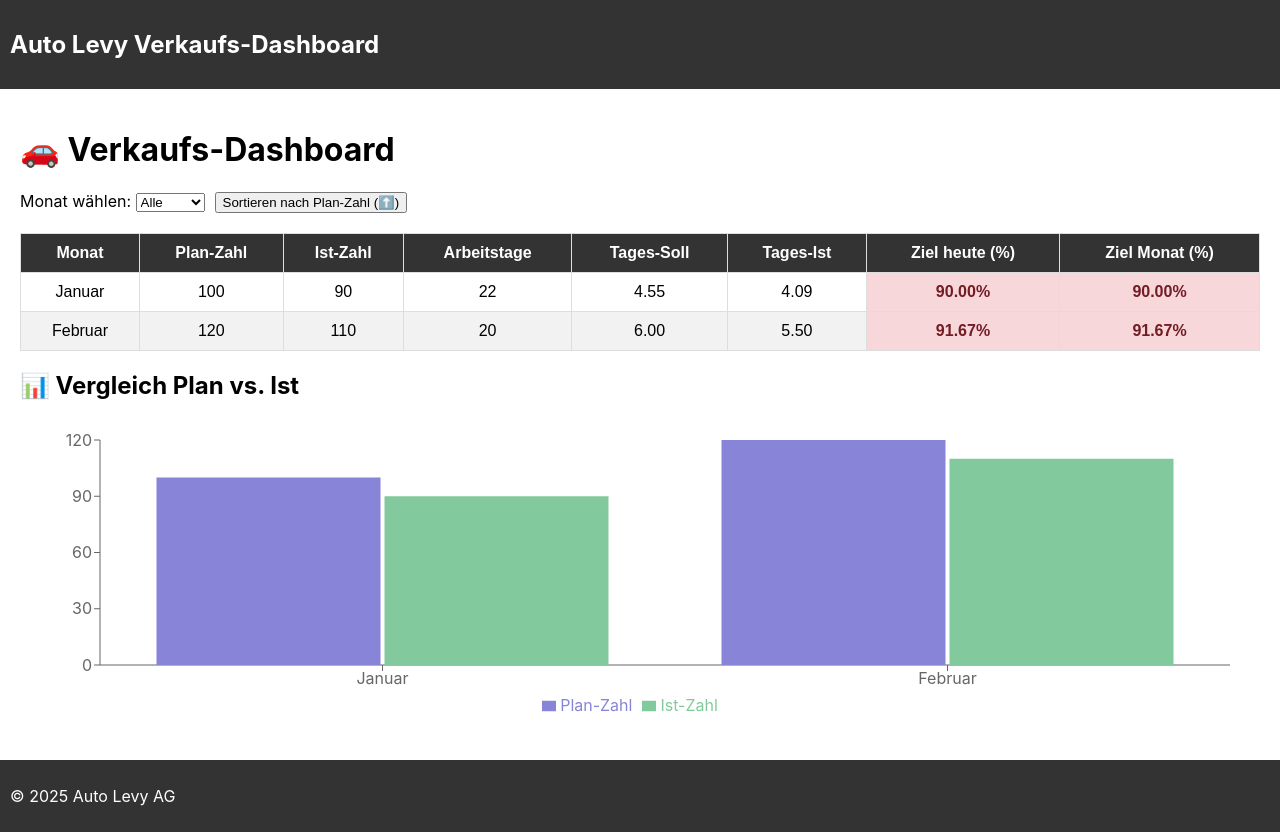
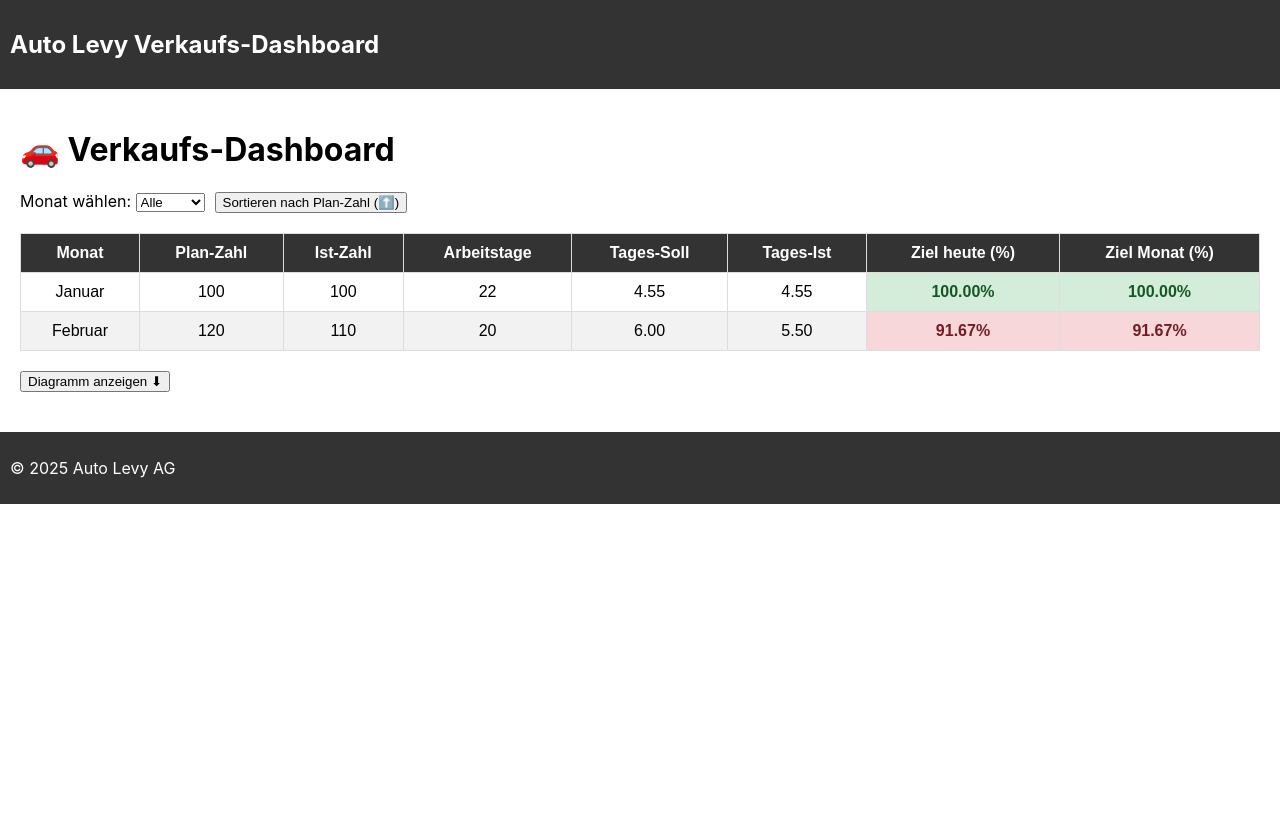
Before and after one commit to HomeBjo/dashboard-sales, a React (Create React App) app in the folder frontend/: page / in a window 1280 px wide. After the commit the page ends 800 px from the top, so only its background shows below. Built offline with nearby package versions, Linux system fonts and the light colour scheme.

Commit message:
frontend V0.1

```diff
--- a/frontend/src/App.js
+++ b/frontend/src/App.js
@@ -25,9 +25,9 @@
 // export default App;
 
 import React from "react";
-import Dashboard from "./components/dashboard";
-import Header from "./components/header";
-import Footer from "./components/footer";
+import Dashboard from "./components/dashboard/dashboard";
+import Header from "./components/layout/header";
+import Footer from "./components/layout/footer";
 
 function App() {
   return (
--- a/frontend/src/components/dashboard.css
+++ b/frontend/src/components/dashboard/dashboard.css
@@ -19,7 +19,28 @@
   tr:nth-child(even) {
     background-color: #f2f2f2;
   }
-  sssss
+
+  .dashboard-container {
+    margin-top: 20px;
+    padding: 10px;
+    border: 1px solid #ccc;
+    cursor: pointer;
+  }
+
+  .dashboard-title {
+    font-size: 20px;
+    font-weight: bold;
+  }
+
+  .button-spacing{
+    margin-top: 20px;
+    cursor: pointer;
+  }
+
+  .button-spacing-l{
+    margin-left: 10px;
+    cursor: pointer;
+  }
 
   .goal-achieved {
     background-color: #d4edda;
--- a/frontend/src/components/dashboard.js
+++ b/frontend/src/components/dashboard/dashboard.js
@@ -1,11 +1,11 @@
 import React, { useState, useEffect } from "react";
-import salesData from "../data/salesData.json";
+import salesData from "../../data/salesData.json";
 import "./dashboard.css";
 import Chart from "./chart";
 
 const Dashboard = () => {
   const [data, setData] = useState([]);
-
+  const [showChart, setShowChart] = useState(false); // ⬅ Zustand für Chart-Steuerung
   const [filteredData, setFilteredData] = useState([]);
   const [selectedMonth, setSelectedMonth] = useState("Alle");
   const [sortOrder, setSortOrder] = useState("asc");
@@ -52,15 +52,15 @@
    * @returns {Object} - Berechnete Werte für die täglichen Verkaufsziele und den Fortschritt.
    */
 
-  // // Funktion zur Berechnung der Werte
-  // const calculateMetrics = (item) => {
-  //   const tagesSoll = item.plan / item.days; // Wie viele Autos pro Tag verkauft werden müssen
-  //   const tagesIst = item.actual / item.days; // Wie viele tatsächlich verkauft wurden
-  //   const zielErreichungHeute = (tagesIst / tagesSoll) * 100; // Fortschritt bis heute
-  //   const zielErreichungMonat = (item.actual / item.plan) * 100; // Monatsfortschritt
+  // Funktion zur Berechnung der Werte
+  const calculateMetrics = (item) => {
+    const tagesSoll = item.plan / item.days; // Wie viele Autos pro Tag verkauft werden müssen
+    const tagesIst = item.actual / item.days; // Wie viele tatsächlich verkauft wurden
+    const zielErreichungHeute = (tagesIst / tagesSoll) * 100; // Fortschritt bis heute
+    const zielErreichungMonat = (item.actual / item.plan) * 100; // Monatsfortschritt
 
-  //   return { tagesSoll, tagesIst, zielErreichungHeute, zielErreichungMonat };
-  // };
+    return { tagesSoll, tagesIst, zielErreichungHeute, zielErreichungMonat };
+  };
 
   return (
     <div>
@@ -76,12 +76,12 @@
       </select>
 
       {/* Sortierbutton */}
-      <button onClick={handleSort} style={{ marginLeft: "10px" }}>
+      <button className="button-spacing-l" onClick={handleSort}>
         Sortieren nach Plan-Zahl ({sortOrder === "asc" ? "⬆️" : "⬇️"})
       </button>
 
       {/* Tabelle */}
-      <table border="1" style={{ width: "100%", textAlign: "center", marginTop: "20px" }}>
+      <table>
         <thead>
           <tr>
             <th>Monat</th>
@@ -95,11 +95,9 @@
           </tr>
         </thead>
         <tbody>
-          {filteredData.map((item, index) => {
-            const tagesSoll = item.plan / item.days;
-            const tagesIst = item.actual / item.days;
-            const zielErreichungHeute = (tagesIst / tagesSoll) * 100;
-            const zielErreichungMonat = (item.actual / item.plan) * 100;
+        {filteredData.map((item, index) => {
+        const { tagesSoll, tagesIst, zielErreichungHeute, zielErreichungMonat } = calculateMetrics(item);
+
 
             return (
               <tr key={index}>
@@ -121,9 +119,18 @@
         </tbody>
       </table>
 
-      {/* Diagramm */}
-      <h2>📊 Vergleich Plan vs. Ist</h2>
-      <Chart data={filteredData} />
+      {/* Toggle-Button für Diagramm */}
+      <button className="button-spacing" onClick={() => setShowChart(!showChart)}>
+        {showChart ? "Diagramm ausblenden ⬆" : "Diagramm anzeigen ⬇"}
+      </button>
+
+      {/* Diagramm wird nur angezeigt, wenn `showChart` true ist */}
+      {showChart && (
+        <div className="dashboard-container">
+          <h2 className="dashboard-title">📊 Vergleich Plan vs. Ist</h2>
+          <Chart data={filteredData} />
+        </div>
+      )}
     </div>
   );
 };
--- a/frontend/src/components/dashboardcopy.js
+++ b/frontend/src/components/dashboard/dashboardcopy.js
@@ -1,5 +1,5 @@
 import React, { useState, useEffect } from "react";
-import salesData from "../data/salesData.json";
+import salesData from "../../data/salesData.json";
 
 const Dashboard = () => {
   const [data, setData] = useState([]);
--- a/frontend/src/data/salesData.json
+++ b/frontend/src/data/salesData.json
@@ -2,7 +2,7 @@
     {
       "month": "Januar",
       "plan": 100,
-      "actual": 90,
+      "actual": 100,
       "days": 22
     },
     {
```
Also changed, not shown: frontend/src/components/dashboard/chart.js (renamed from frontend/src/components/chart.js), frontend/src/components/layout/footer.js (renamed from frontend/src/components/footer.js), frontend/src/components/layout/header.js (renamed from frontend/src/components/header.js).
